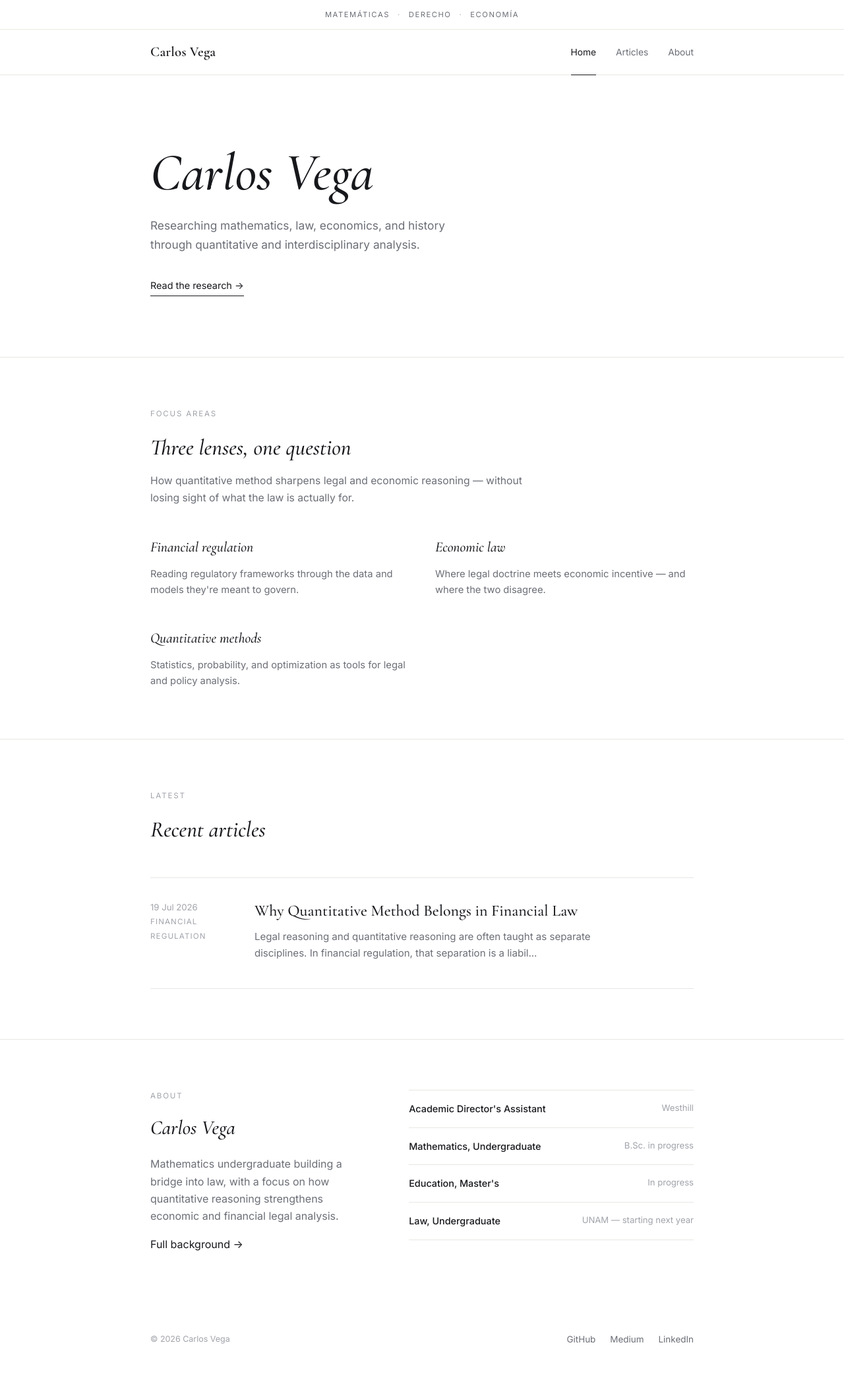
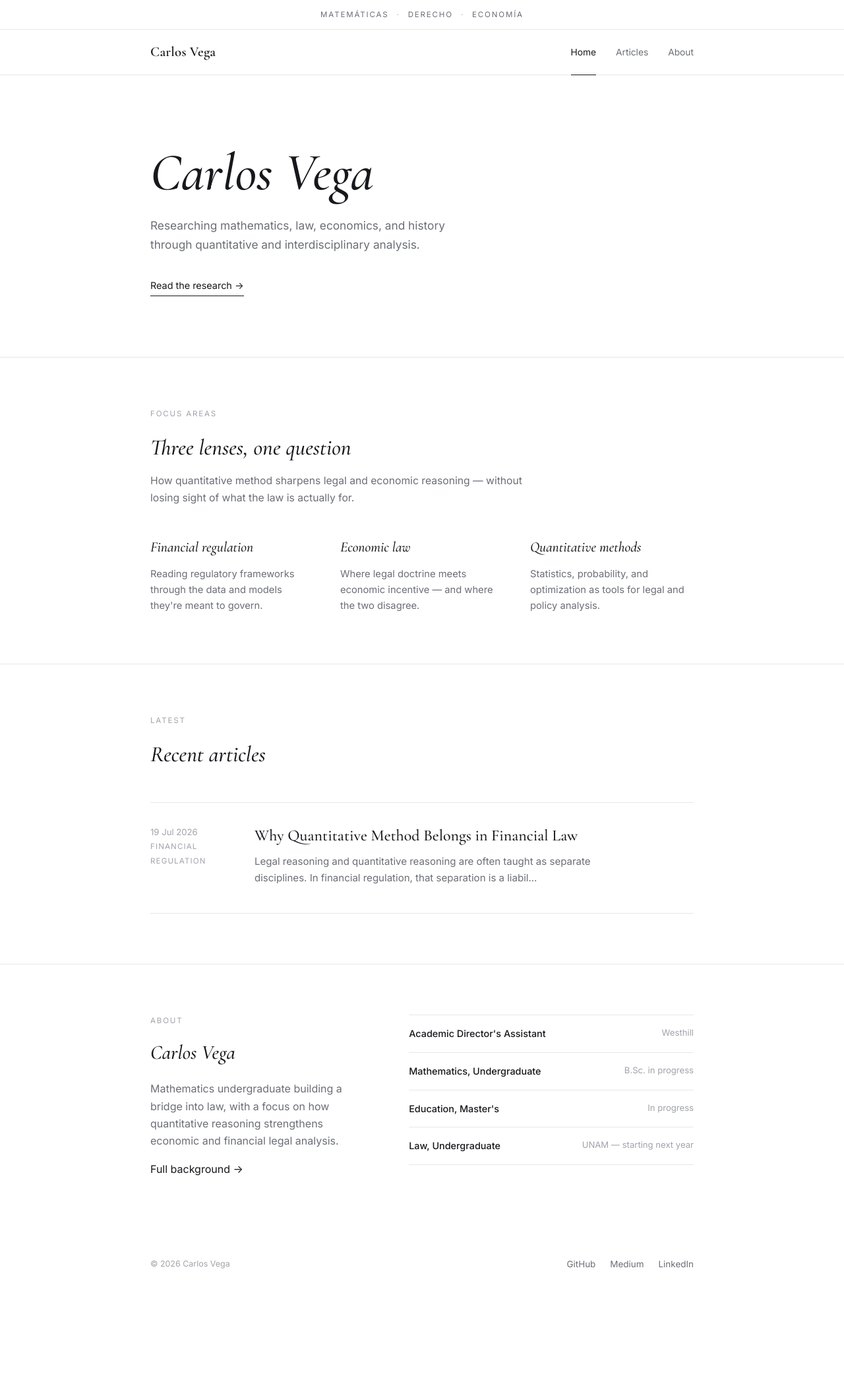
Before and after one commit to carlos-quant/carlos-quant.github.io, a Jekyll site: the page built from index.html, in a window 1280 px wide. Shown: the whole page at 66% size. Built offline with Jekyll 4.4.1, drawn with Linux system fonts in a browser that asks for light colours; after the commit the page ends 1987 px from its top, so only the background shows below that.

Commit message:
Update style.css

```diff
--- a/assets/css/style.css
+++ b/assets/css/style.css
@@ -65,13 +65,10 @@ a:focus-visible, button:focus-visible {
   display: flex;
   align-items: center;
   justify-content: center;
-  flex-wrap: wrap;
-  gap: 10px 12px;
-  min-height: 44px;
-  padding-top: 8px;
-  padding-bottom: 8px;
-  font-size: 0.7rem;
-  letter-spacing: 0.14em;
+  gap: 12px;
+  height: 44px;
+  font-size: 0.72rem;
+  letter-spacing: 0.16em;
   text-transform: uppercase;
   color: var(--muted);
 }
@@ -80,13 +77,9 @@ a:focus-visible, button:focus-visible {
 
 .lang-banner .lang-word {
   display: inline-block;
-  min-width: 5.5ch;
+  min-width: 6.5ch;
   text-align: center;
   transition: opacity 0.3s ease, transform 0.3s ease;
-}
-
-@media (max-width: 480px) {
-  .lang-banner-inner { font-size: 0.64rem; gap: 8px 9px; }
 }
 
 .lang-banner .lang-word.swap {
@@ -189,8 +182,8 @@ nav.primary-nav a.active::after {
 /* ---------- focus areas ---------- */
 .focus-grid {
   display: grid;
-  grid-template-columns: repeat(2, 1fr);
-  gap: 44px 40px;
+  grid-template-columns: repeat(3, 1fr);
+  gap: 40px;
 }
 .focus-card h3 {
   font-size: 1.35rem;
```
